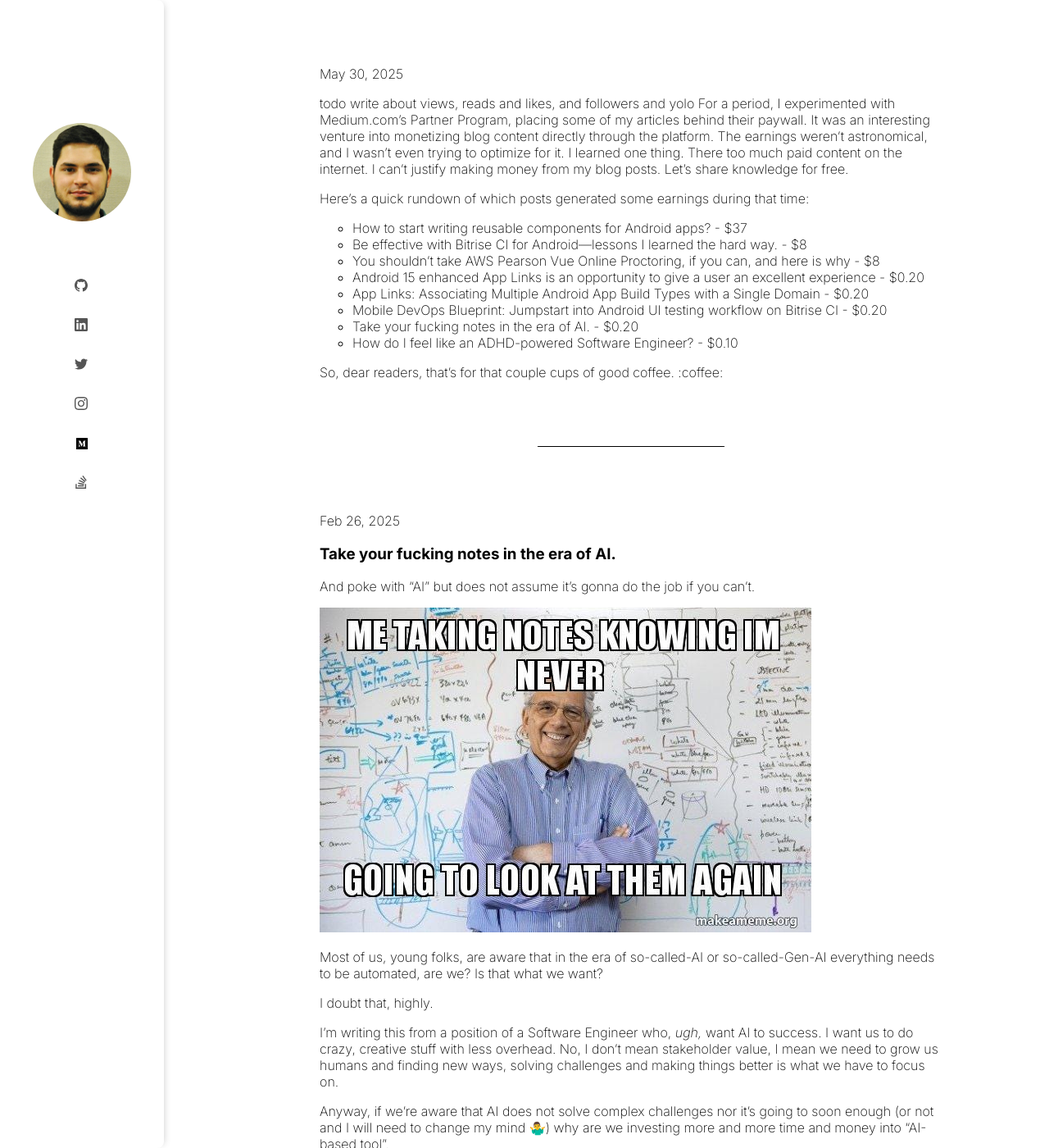
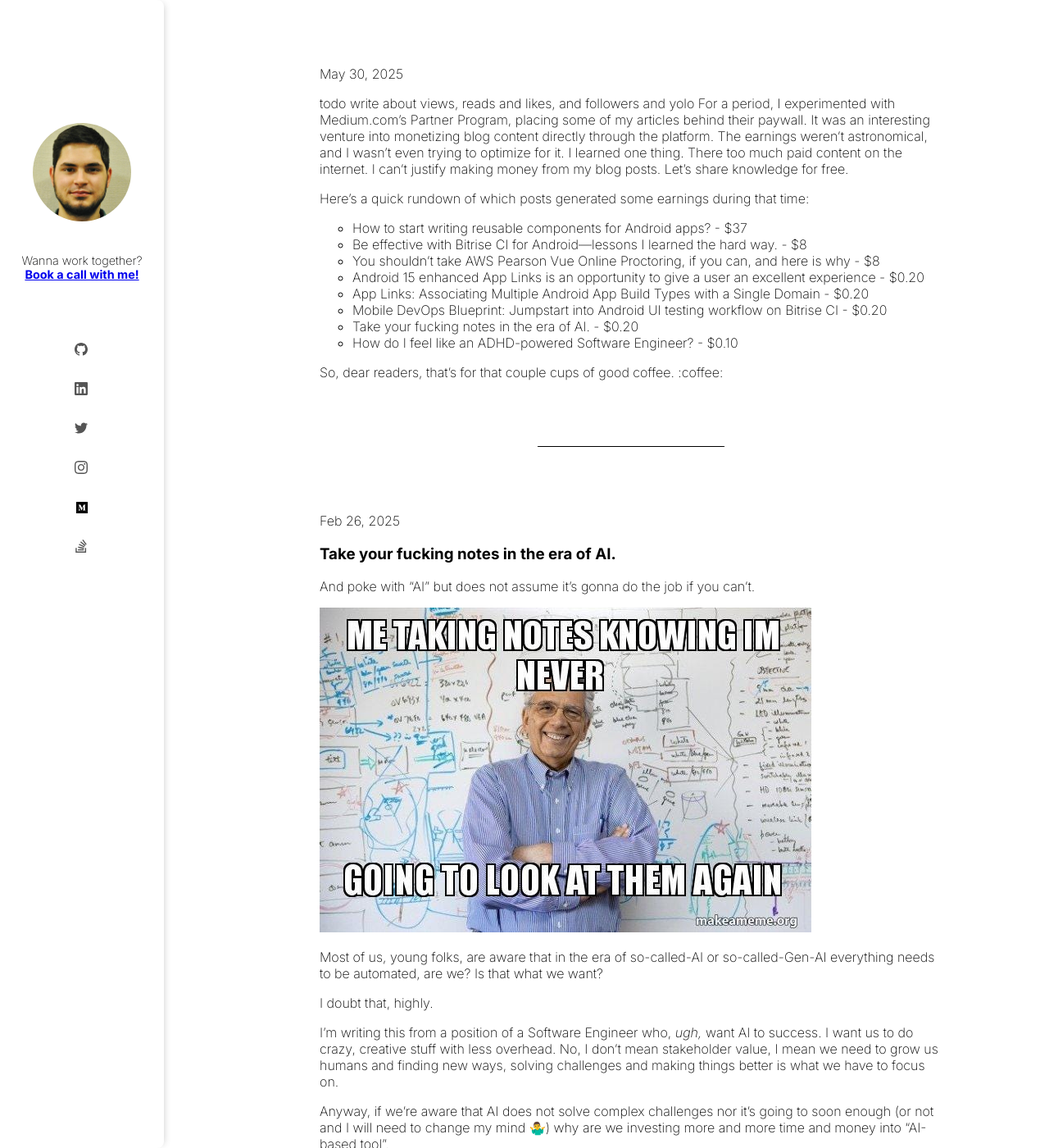
Before and after one commit to xavarius/the-blog, a Jekyll site: the page built from index.markdown, in a window 1280 px wide and 1400 px high. Shown: the whole window at 82% size. Built offline with Jekyll 4.4.1, drawn with Linux system fonts in a browser that asks for light colours.

Commit message:
cleaning up code, cta for booking calls, styling

```diff
--- a/_layouts/default.html
+++ b/_layouts/default.html
@@ -19,6 +19,9 @@
         <div id="profileImageContainer" class="profile-image-wrapper">
           <img src="{{ '/assets/profile.png' | relative_url }}" alt="Profile Picture" class="profile-pic main-profile-pic">
           <img src="{{ '/assets/monkey-devs.png' | relative_url }}" alt="Alternate Profile Picture" class="profile-pic alt-profile-pic">
+        </div>
+        <div class="cta-booking">
+          <p>Wanna work together? <a href="https://booking.akiflow.com/maciej-malak" target="_blank" rel="noopener noreferrer">Book a call with me!</a></p>
         </div>
         <div class="social-links-container">
           <ul>
--- a/assets/css/style.scss
+++ b/assets/css/style.scss
@@ -1,6 +1,5 @@
 ---
 ---
-// @import "minima"; // Temporarily commented out for lint error diagnosis
 
 // Import partials from `sass_dir` (defaults to `_sass`)
 // If you want to base it on Minima's styles, you'd copy its _sass folder too
@@ -65,6 +64,21 @@ body {
   margin-bottom: 5em; /* Add some space below the divider */
   margin-left: auto; /* Center the divider */
   margin-right: auto; /* Center the divider */
+}
+
+.cta-booking {
+  text-align: center;
+  margin-top: 15px;
+  margin-bottom: 15px;
+
+  p {
+    margin-bottom: 0;
+    font-size: 0.9em;
+  }
+
+  a {
+    font-weight: bold;
+  }
 }
 
 .profile-image-wrapper {
```
Also changed, not shown: _layouts/home.html (deleted, +0 -25 lines), 2 other files.
